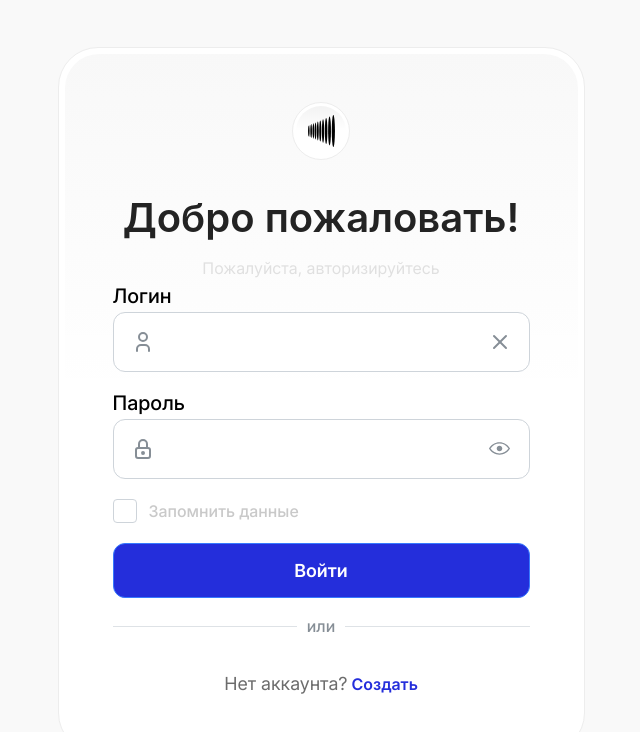
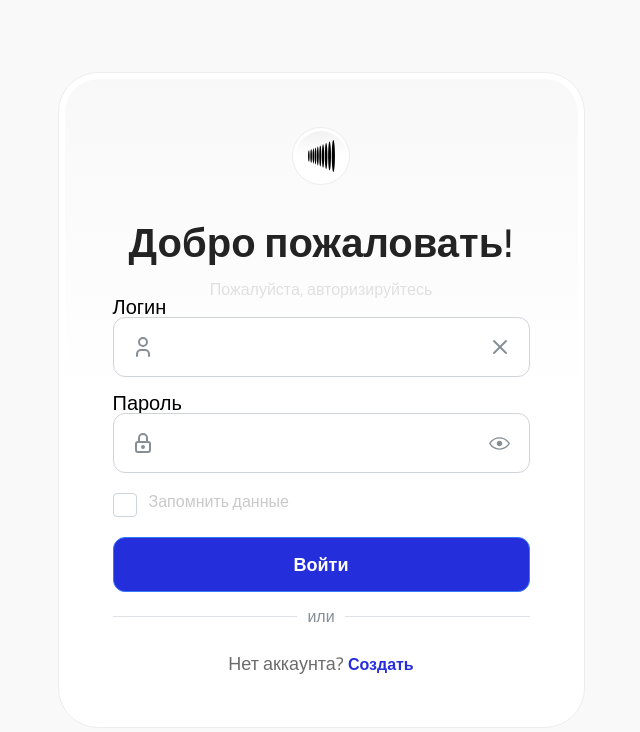
Before and after one commit to ialiev685/shop, a React (Vite) app: page /login in a window 1280 px wide. Shown: the top 732 px of the page, without its empty margins (335-975 px from the left). Built offline with nearby package versions, Linux system fonts and the light colour scheme; no server answers.

Commit message:
установил шрифт Cairo

```diff
--- a/src/app/index.tsx
+++ b/src/app/index.tsx
@@ -6,7 +6,18 @@ import { QueryProvider } from "./providers/query";
 import { Notifications } from "@mantine/notifications";
 import { Router } from "./providers/router";
 
-const theme = mergeThemeOverrides(buttonTheme, { colors });
+const theme = mergeThemeOverrides(buttonTheme, {
+  colors,
+  // fontFamily: "Inter, sans-serif",
+  fontFamily: "Cairo, sans-serif",
+  lineHeights: {
+    xs: "1",
+    sm: "1",
+    md: "1",
+    lg: "1",
+    xl: "1",
+  },
+});
 
 const App = () => {
   return (
--- a/src/global.css
+++ b/src/global.css
@@ -27,9 +27,37 @@
   font-weight: 100 900;
   font-style: normal;
   font-display: swap;
-  color: #e0e0e0;
+}
+
+@font-face {
+  font-family: "Cairo";
+  src: url("/fonts/Cairo-VariableFont_slnt,wght.ttf") format("truetype");
+  font-weight: 100 900;
+  font-style: normal;
+  font-display: swap;
 }
 
 body {
-  font-family: "Inter", sans-serif;
+  /* font-family: "Inter", sans-serif; */
+  font-family: "Cairo", sans-serif;
+  line-height: 0;
+  margin: 0;
 }
+
+*,
+*::before,
+*::after {
+  box-sizing: border-box;
+}
+
+input,
+button,
+textarea,
+select {
+  font: inherit;
+}
+
+button,
+select {
+  text-transform: none;
+}
--- a/src/main.tsx
+++ b/src/main.tsx
@@ -3,8 +3,8 @@ import { createRoot } from "react-dom/client";
 import "@mantine/core/styles.css";
 import "@mantine/notifications/styles.css";
 import "mantine-datatable/styles.css";
+import App from "./app";
 import "./global.css";
-import App from "./app";
 
 createRoot(document.getElementById("root")!).render(
   <StrictMode>
```
Also changed, not shown: public/fonts/Cairo-VariableFont_slnt,wght.ttf (added).
